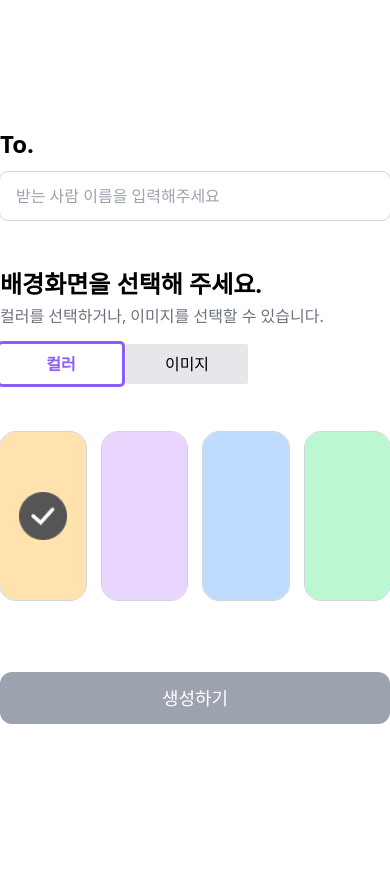
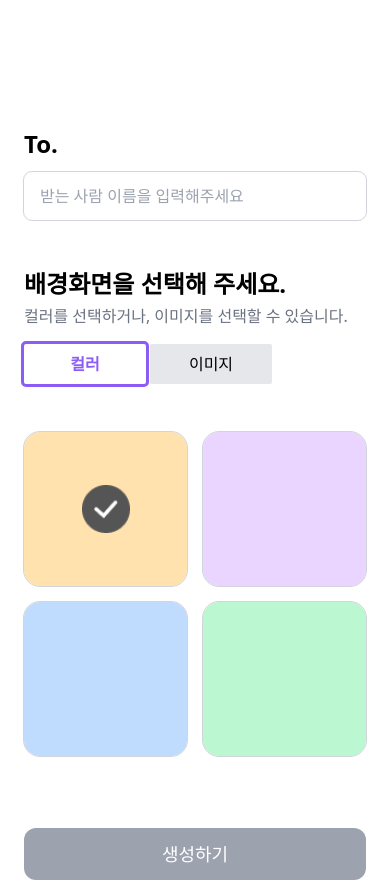
Before and after one commit to codeit-8-Sprint-Part2-Project/Rolling, a React (Create React App) app: page / in a window 390 px wide. Before the commit the page ends 844 px from the top, so only its background shows below. Built offline with nearby package versions, Linux system fonts and the light colour scheme.

Commit message:
Design: 모바일, 태블릿 사이즈 미디어쿼리 적용
(cherry picked from commit 95e9ceae13948a2f6d6c4ab240bbc9c698861dc7)

```diff
--- a/src/pages/postTheme/PostTheme.tsx
+++ b/src/pages/postTheme/PostTheme.tsx
@@ -15,6 +15,7 @@ const PostTheme: React.FC = () => {
   } = useThemeContext();
 
   return (
+    <main className="flex justify-center ">
       <Form
         handleChange={handleChange}
         themeData={themeData}
@@ -28,6 +29,7 @@ const PostTheme: React.FC = () => {
           setThemeData={setThemeData}
         />
       </Form>
+    </main>
   );
 };
 
--- a/src/pages/postTheme/components/BackgroundColorList.tsx
+++ b/src/pages/postTheme/components/BackgroundColorList.tsx
@@ -27,7 +27,7 @@ export const BackgroundColorList: React.FC<BackgroundColorListProps> = ({
   }
 
   return (
-    <menu className="flex gap-x-4">
+    <menu className="flex gap-x-4 max-md:grid grid-cols-2 gap-y-4">
       {backgroundColors.map((color, index) => (
         <div key={`${color}-${index}`} className="relative flex-1">
           <input
@@ -35,7 +35,7 @@ export const BackgroundColorList: React.FC<BackgroundColorListProps> = ({
             type="button"
             value={color}
             onClick={() => handleOptionClick("backgroundColor", color)}
-            className={`w-full h-[168px] rounded-2xl outline outline-1 outline-gray-300 text-transparent cursor-pointer ${getColorClass(
+            className={`w-full h-[154px] rounded-2xl outline outline-1 outline-gray-300 text-transparent cursor-pointer ${getColorClass(
               color
             )}`}
           />
--- a/src/pages/postTheme/components/BackgroundImageList.tsx
+++ b/src/pages/postTheme/components/BackgroundImageList.tsx
@@ -49,10 +49,13 @@ export const BackgroundImageList: React.FC<BackgroundImageListProps> = ({
   };
 
   return (
-    <div>
-      <ul className="flex gap-x-4">
+    <div className="max-md:grid">
+      <ul className="flex gap-x-4 max-md:grid grid-cols-2 row-span-2 gap-y-4">
         {imageUrls.map((imageUrl, index) => (
-          <li key={index} className="relative w-full h-[168px] rounded-2xl">
+          <li
+            key={index}
+            className="relative w-full h-[154px] rounded-2xl max-md:grid"
+          >
             <input
               type="checkbox"
               id={`img-${index}`}
--- a/src/pages/postTheme/components/Form.tsx
+++ b/src/pages/postTheme/components/Form.tsx
@@ -33,7 +33,7 @@ const Form: React.FC<FormProps> = ({
   };
 
   return (
-    <form className="flex flex-col mt-32 m-auto gap-12 max-w-3xl">
+    <form className="flex flex-col grow items-center mt-32 m-auto gap-12 max-w-3xl max-[1248px]:mx-6">
       {React.Children.map(children, (child) => {
         if (React.isValidElement(child)) {
           const childProps = {
@@ -50,7 +50,7 @@ const Form: React.FC<FormProps> = ({
         type="button"
         onClick={onButtonClick}
         disabled={isDisabled || isSubmitting}
-        className={`mt-6 h-[52px] rounded-xl text-white text-lg
+        className={`flex w-full justify-center items-center mt-6 h-[52px] rounded-xl text-white text-lg
          ${isDisabled ? "bg-gray-400" : "bg-violet-500"}`}
       >
         생성하기
--- a/src/pages/postTheme/components/ReceiverInput.tsx
+++ b/src/pages/postTheme/components/ReceiverInput.tsx
@@ -18,7 +18,7 @@ const ReceiverInput: React.FC<ReceiverInputProps> = ({
   };
 
   return (
-    <div className="flex flex-col gap-3">
+    <div className="flex flex-col gap-3 w-full">
       <label className="font-bold text-2xl">To.</label>
       <input
         type="text"
--- a/src/pages/postTheme/components/ThemeSelection.tsx
+++ b/src/pages/postTheme/components/ThemeSelection.tsx
@@ -48,8 +48,6 @@ const ThemeSelection: React.FC<ThemeSelectionProps> = ({
 
   // 선택된 테마 타입과 옵션을 관리하는 이벤트 핸들러
   const handleOptionClick = (optionType: string, value: string) => {
-    console.log(`Option clicked: ${optionType} - ${value}`);
-    console.log(selectedImageUrl);
     if (optionType === "backgroundColor") {
       setSelectedColor(value);
       updateThemeData("backgroundColor", value);
@@ -60,7 +58,7 @@ const ThemeSelection: React.FC<ThemeSelectionProps> = ({
   };
 
   return (
-    <section className="flex flex-col gap-12">
+    <section className="flex flex-col gap-12 w-full">
       <div className="flex flex-col gap-4">
         <div className="flex flex-col gap-1">
           <p className="font-bold text-2xl">배경화면을 선택해 주세요.</p>
```
Lines whose indentation alone changed are shown as unchanged.
